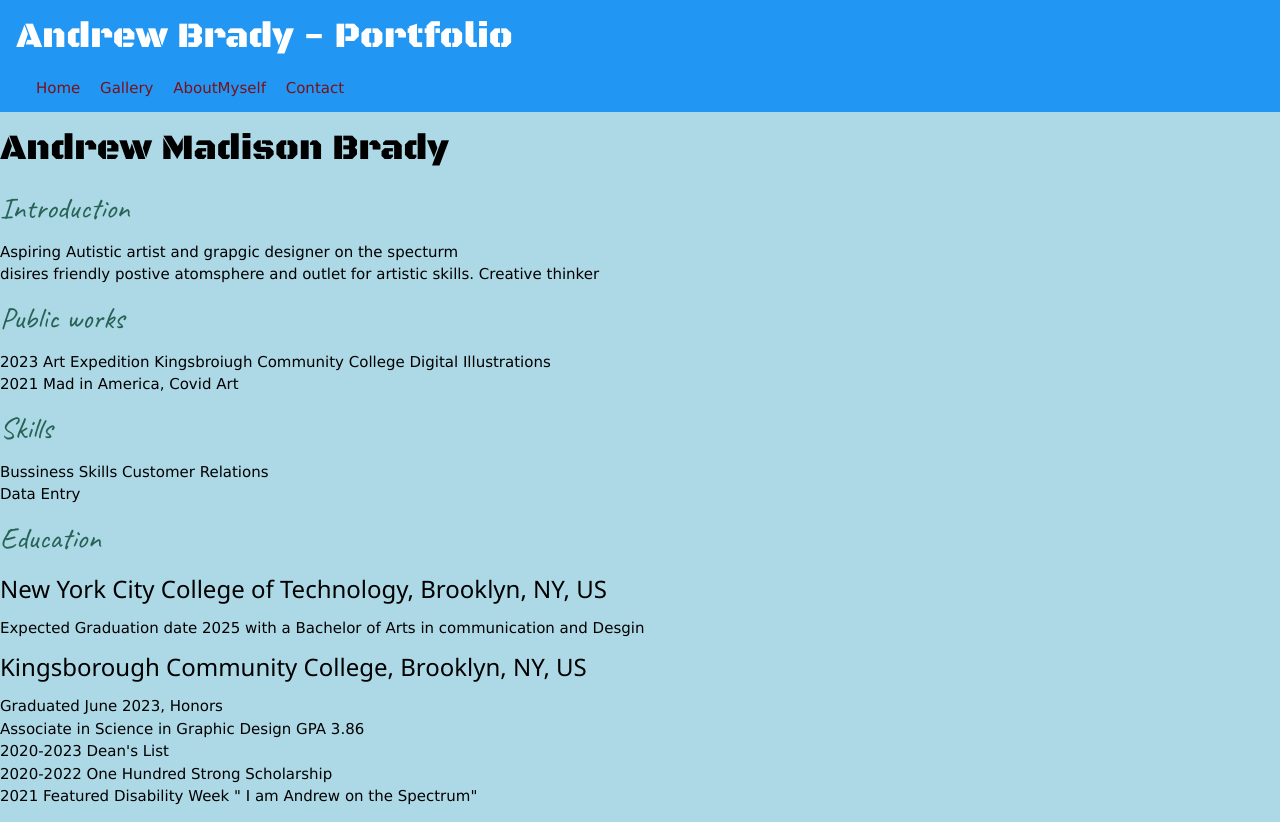
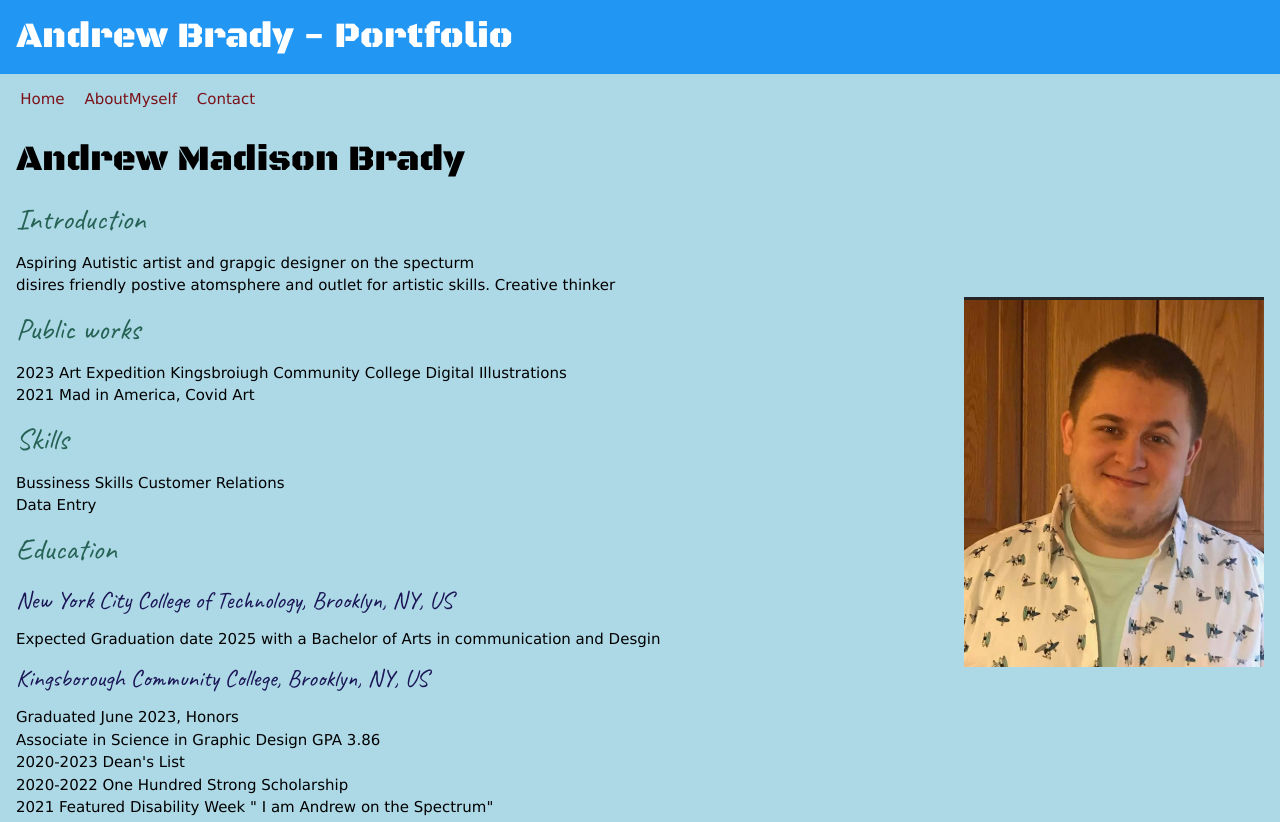
Before and after one commit to amad98-art/amad98.github.io, a plain HTML site: page AboutMyself.html in a window 1280 px wide. Shown: the top 822 px of the page. Drawn offline with nearby package versions, Linux system fonts and the light colour scheme.

Commit message:
Add files via upload

```diff
--- a/AboutMyself.html
+++ b/AboutMyself.html
@@ -8,28 +8,36 @@
     <link rel="preconnect" href="https://fonts.gstatic.com" crossorigin>
     <link href="https://fonts.googleapis.com/css2?family=Black+Ops+One&family=Caveat&display=swap" rel="stylesheet">
 </head>
+<body>
+
   <header class="w3-container w3-blue">  <!--w3-container adds 16 pixels of padding around each element; w3-green makes the background green -->
 
     <h1>Andrew Brady - Portfolio</h1>
+
+  </header>
   <nav>
     <ul>
         <li><a href="index.html">Home</a></li>
-              <li><a href="gallery.html">Gallery</a></li>
         <li><a href="AboutMyself.html"> AboutMyself</a></li>
         <li><a href="Contact.html">Contact</a></li>
     </ul>
   </nav>
-</header>
-<body>
+  <div id="about" class="w3-container">
+
     <h1>Andrew Madison Brady</h1>
 
     <h2>Introduction</h2>
     <p>Aspiring Autistic artist and grapgic designer on the specturm <br>
     disires friendly postive atomsphere and outlet for artistic skills. Creative thinker
     </p>
+    <div class="me">
+      <p><a href="images/me.jpg"></a><p><img src="images/me.jpg" width="300" height="300"/></p>
+    </div>
+
 
     <h2>Public works</h2>
     <p>2023 Art Expedition Kingsbroiugh Community College Digital Illustrations</p>
+
     <p a href="https://www.madinamerica.com/creativity-covid-art-making-pandemic/">2021 Mad in America, Covid Art </a></p>
 
     <h2>Skills</h2>
@@ -66,5 +74,5 @@
     <p>Phone number:347-554-0866</p>
 
     <p>Email:Amadbrady@gmail.com</p>
-
+  <div>
 </body>
```
Lines whose indentation alone changed are shown as unchanged.
